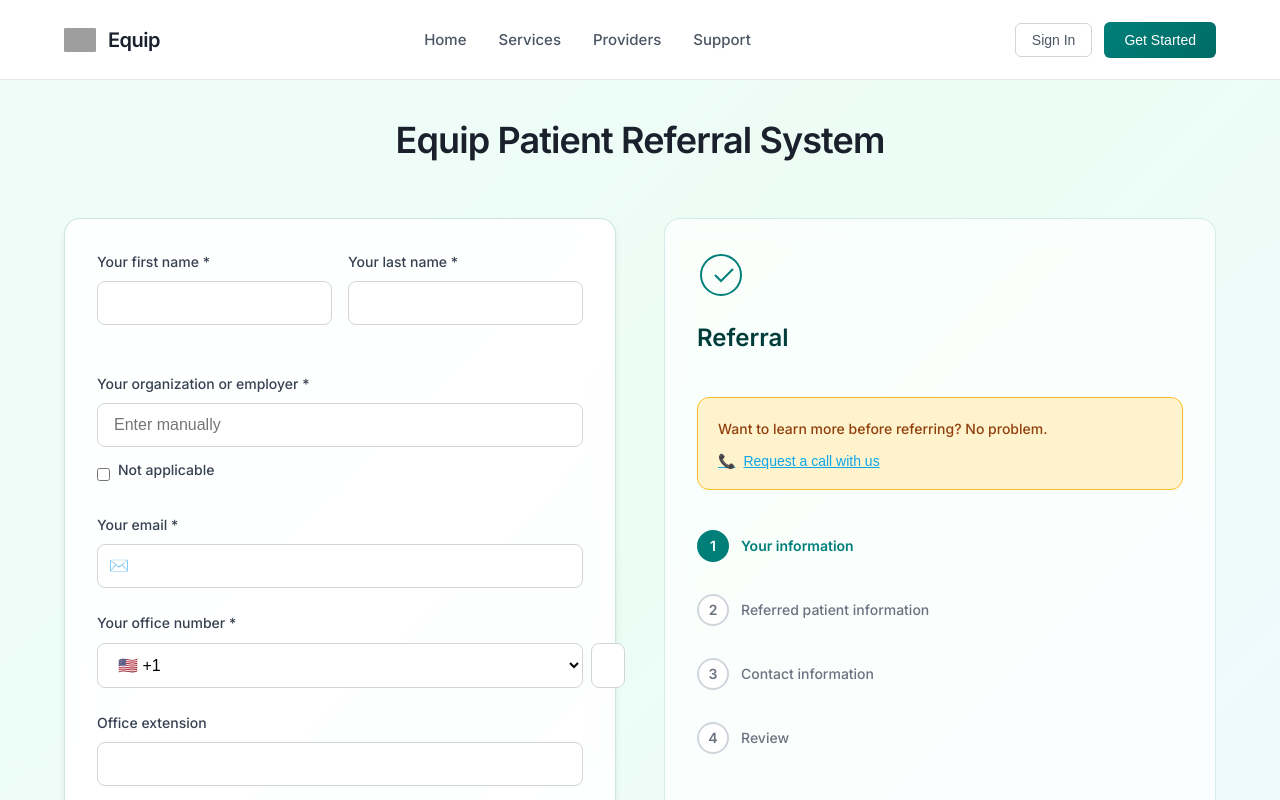
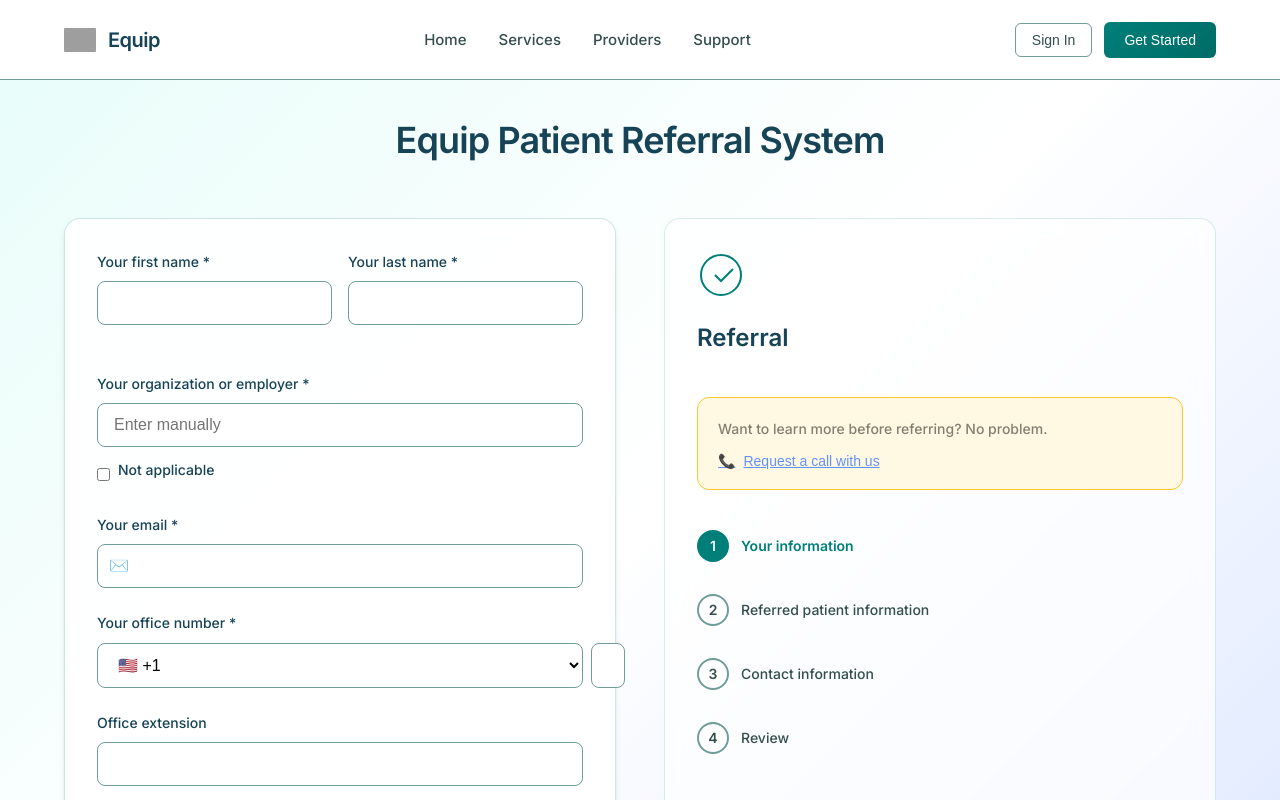
Before and after one commit to rigocl/referral-vibe-equip, a React (Vite) app: page / in a window 1280 px wide. Shown: the top 800 px of the page. Built offline with nearby package versions, Linux system fonts and the light colour scheme; grey boxes are pictures that could not be loaded.

Commit message:
Update all colors to match Equip brand colors

```diff
--- a/src/index.css
+++ b/src/index.css
@@ -6,8 +6,8 @@
 
 body {
   font-family: 'Inter', -apple-system, BlinkMacSystemFont, 'Segoe UI', Roboto, 'Helvetica Neue', Arial, sans-serif;
-  background: linear-gradient(135deg, #f0fdfa 0%, #ecfdf5 50%, #f0f9ff 100%);
-  color: #1a202c;
+  background: linear-gradient(135deg, #E7FDF9 0%, #FFFFFF 50%, #DCE7FF 100%);
+  color: #164356;
   line-height: 1.6;
   font-size: 16px;
   font-weight: 400;
@@ -33,7 +33,7 @@
   left: 0;
   right: 0;
   background: white;
-  border-bottom: 1px solid #e5e7eb;
+  border-bottom: 1px solid #709C9A;
   z-index: 1000;
   height: 80px;
 }
@@ -73,7 +73,7 @@
 .logo-text {
   font-size: 20px;
   font-weight: 600;
-  color: #1a202c;
+  color: #164356;
   letter-spacing: -0.025em;
 }
 
@@ -97,7 +97,7 @@
 
 .nav-link {
   text-decoration: none;
-  color: #4b5563;
+  color: #334E4C;
   font-weight: 500;
   font-size: 15px;
   padding: 8px 0;
@@ -134,8 +134,8 @@
 
 .btn-secondary {
   background: transparent;
-  color: #4b5563;
-  border: 1px solid #d1d5db;
+  color: #334E4C;
+  border: 1px solid #709C9A;
   padding: 8px 16px;
   border-radius: 6px;
   font-weight: 500;
@@ -145,8 +145,8 @@
 }
 
 .btn-secondary:hover {
-  background: #f9fafb;
-  border-color: #9ca3af;
+  background: #E7FDF9;
+  border-color: #007F79;
 }
 
 .btn-primary {
@@ -178,7 +178,7 @@
 }
 
 .mobile-menu-button:hover {
-  background: #f3f4f6;
+  background: #E7FDF9;
 }
 
 .hamburger {
@@ -193,7 +193,7 @@
   display: block;
   height: 2px;
   width: 100%;
-  background: #374151;
+  background: #164356;
   border-radius: 1px;
   transition: all 0.3s ease;
   transform-origin: center;
@@ -223,7 +223,7 @@
   left: 0;
   right: 0;
   background: white;
-  border-bottom: 1px solid #e5e7eb;
+  border-bottom: 1px solid #709C9A;
   box-shadow: 0 4px 6px -1px rgba(0, 0, 0, 0.1);
 }
 
@@ -243,15 +243,15 @@
 
 .mobile-nav-link {
   display: block;
-  color: #374151;
+  color: #164356;
   text-decoration: none;
   font-weight: 500;
   padding: 12px 0;
-  border-bottom: 1px solid #f3f4f6;
+  border-bottom: 1px solid #E7FDF9;
 }
 
 .mobile-nav-link:hover {
-  color: #10b981;
+  color: #007F79;
 }
 
 .mobile-actions {
@@ -305,7 +305,7 @@
 }
 
 .sidebar-title {
-  color: #003D3A;
+  color: #164356;
   font-size: 1.5rem;
   font-weight: 600;
   margin-bottom: 12px;
@@ -313,7 +313,7 @@
 }
 
 .sidebar-description {
-  color: #004A46;
+  color: #334E4C;
   font-size: 16px;
   line-height: 1.6;
   margin: 0;
@@ -325,7 +325,7 @@
 }
 
 .features-title {
-  color: #003D3A;
+  color: #164356;
   font-size: 1.125rem;
   font-weight: 600;
   margin-bottom: 16px;
@@ -342,7 +342,7 @@
   align-items: center;
   gap: 12px;
   margin-bottom: 12px;
-  color: #004A46;
+  color: #334E4C;
   font-size: 15px;
   line-height: 1.5;
 }
@@ -361,14 +361,14 @@
 }
 
 .contact-title {
-  color: #003D3A;
+  color: #164356;
   font-size: 1.125rem;
   font-weight: 600;
   margin-bottom: 12px;
 }
 
 .contact-description {
-  color: #004A46;
+  color: #334E4C;
   font-size: 14px;
   line-height: 1.5;
   margin-bottom: 16px;
@@ -411,15 +411,15 @@
 
 /* Call to Action Box */
 .call-to-action-box {
-  background: #fef3cd;
-  border: 1px solid #fbbf24;
+  background: #FFF8E2;
+  border: 1px solid #FFC52E;
   border-radius: 12px;
   padding: 20px;
   margin-bottom: 32px;
 }
 
 .cta-text {
-  color: #92400e;
+  color: #847F72;
   font-size: 14px;
   margin-bottom: 12px;
   font-weight: 500;
@@ -431,7 +431,7 @@
   gap: 8px;
   background: none;
   border: none;
-  color: #0ea5e9;
+  color: #6492F9;
   font-weight: 500;
   font-size: 14px;
   cursor: pointer;
@@ -440,7 +440,7 @@
 }
 
 .cta-button:hover {
-  color: #0284c7;
+  color: #2D3C5A;
 }
 
 .cta-icon {
@@ -470,9 +470,9 @@
   font-size: 14px;
   font-weight: 600;
   flex-shrink: 0;
-  border: 2px solid #d1d5db;
+  border: 2px solid #709C9A;
   background: white;
-  color: #6b7280;
+  color: #334E4C;
 }
 
 .step-item.active .step-circle {
@@ -488,7 +488,7 @@
 }
 
 .step-title {
-  color: #6b7280;
+  color: #334E4C;
   font-size: 14px;
   font-weight: 500;
 }
@@ -499,7 +499,7 @@
 }
 
 .step-item.completed .step-title {
-  color: #004A46;
+  color: #164356;
 }
 
 .step-check {
@@ -513,14 +513,14 @@
 }
 
 .hipaa-title {
-  color: #003D3A;
+  color: #164356;
   font-size: 14px;
   font-weight: 600;
   margin-bottom: 8px;
 }
 
 .hipaa-text {
-  color: #004A46;
+  color: #334E4C;
   font-size: 13px;
   line-height: 1.5;
   margin: 0;
@@ -594,7 +594,7 @@
 }
 
 .page-header h1 {
-  color: #1a202c;
+  color: #164356;
   margin-bottom: 8px;
   font-size: 2.25rem;
   font-weight: 600;
@@ -602,9 +602,9 @@
 }
 
 .welcome-message {
-  background: #ecfdf5;
+  background: #E7FDF9;
   border: 1px solid #007F79;
-  color: #003D3A;
+  color: #164356;
   padding: 24px;
   border-radius: 12px;
   margin-top: 24px;
@@ -628,7 +628,7 @@
 }
 
 .form-section h2 {
-  color: #003D3A;
+  color: #164356;
   margin-bottom: 24px;
   padding-bottom: 12px;
   border-bottom: 1px solid rgba(0, 127, 121, 0.2);
@@ -644,7 +644,7 @@
   display: block;
   margin-bottom: 8px;
   font-weight: 500;
-  color: #374151;
+  color: #164356;
   font-size: 14px;
 }
 
@@ -652,7 +652,7 @@
 .form-group select {
   width: 100%;
   padding: 12px 16px;
-  border: 1px solid #d1d5db;
+  border: 1px solid #709C9A;
   border-radius: 8px;
   font-size: 16px;
   transition: all 0.2s ease;
@@ -691,27 +691,27 @@
 }
 
 .submit-button:disabled {
-  background: #9ca3af;
+  background: #709C9A;
   cursor: not-allowed;
   box-shadow: none;
 }
 
 .success-message {
-  background: #f0fdf4;
-  border: 1px solid #22c55e;
+  background: #E7FDF9;
+  border: 1px solid #00EB8F;
   border-radius: 12px;
   padding: 32px;
   text-align: center;
 }
 
 .success-message h2 {
-  color: #15803d;
+  color: #164356;
   margin-bottom: 12px;
   font-weight: 600;
 }
 
 .success-message p {
-  color: #166534;
+  color: #334E4C;
   margin-bottom: 24px;
   font-size: 16px;
 }
@@ -725,8 +725,8 @@
 
 .link-container input {
   flex: 1;
-  background-color: #f9fafb;
-  border: 1px solid #d1d5db;
+  background-color: #E7FDF9;
+  border: 1px solid #709C9A;
   padding: 12px 16px;
   border-radius: 8px;
   font-size: 14px;
@@ -755,7 +755,7 @@
 
 .link-note {
   font-size: 14px;
-  color: #6b7280;
+  color: #334E4C;
   margin-top: 12px;
 }
 
```
